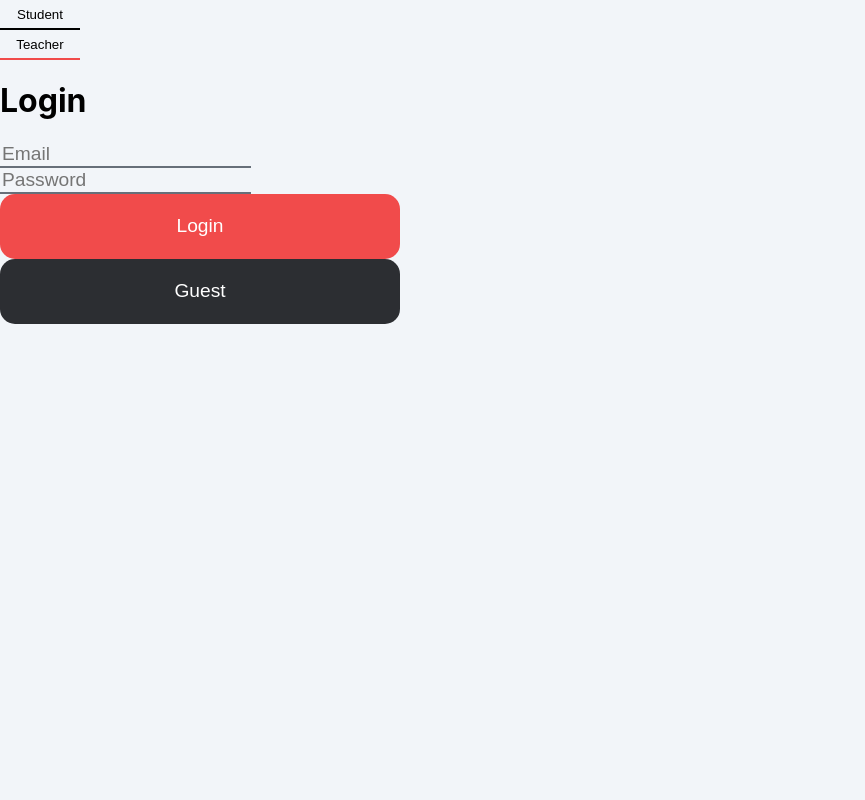
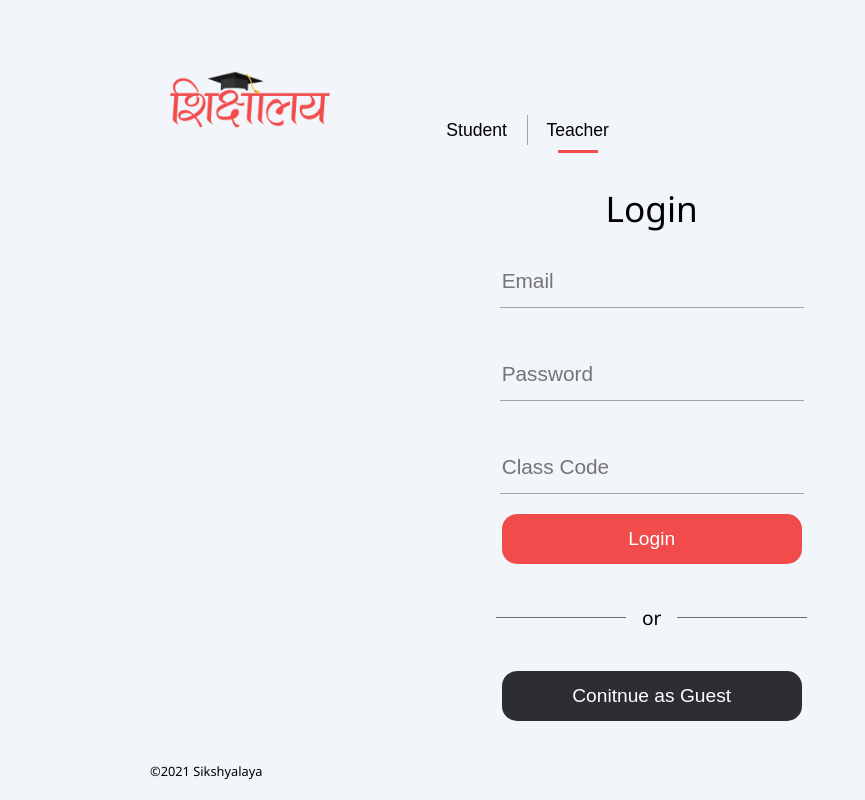
Before and after one commit to arpandaze/sikshyalaya, a React (Create React App) app in the folder frontend/: page /login in a window 1280 px wide. Both pictures are taken after a click on the button "Teacher". Shown: the whole page, without its empty margins (0-865 px from the left). Built offline with nearby package versions, Linux system fonts and the light colour scheme.

Commit message:
Login Page is finished

```diff
--- a/frontend/src/App.js
+++ b/frontend/src/App.js
@@ -4,10 +4,6 @@ import "./App.css";
 import { Grid } from "@material-ui/core";
 
 function App() {
-  return (
-    <div>
-      <Routes />
-    </div>
-  );
+  return <Routes />;
 }
 export default App;
--- a/frontend/src/components/Button.jsx
+++ b/frontend/src/components/Button.jsx
@@ -3,6 +3,7 @@ import React from "react";
 const buttonStyles = {
   outline: "none",
   border: "none",
+  cursor: "pointer",
 };
 
 const Button = ({ name, colorStyles, ...rest }) => {
--- /dev/null
+++ b/frontend/src/components/Image.jsx
@@ -0,0 +1,14 @@
+import React, { useState } from "react";
+
+const styleSheet = {
+  image: {
+    width: "100%",
+    height: "100%",
+  },
+};
+
+const Image = ({ src, alt, ...rest }) => {
+  return <img {...rest} src={src} alt={alt} style={styleSheet.image} />;
+};
+
+export default Image;
--- a/frontend/src/components/Tab.jsx
+++ b/frontend/src/components/Tab.jsx
@@ -1,19 +1,41 @@
 import React from "react";
 import theme from "../utils/colors";
+import Button from "./Button";
 
 const styleSheet = {
+  container: {
+    width: "100px",
+    height: "60px",
+  },
+  button: {
+    width: "100px",
+    height: "60px",
+    outline: "none",
+    border: "none",
+    fontSize: "1.1em",
+    cursor: "pointer",
+    backgroundColor: "transparent",
+  },
   line: {
-    width: "50px",
+    width: "40px",
     height: "3px",
     backgroundColor: theme.red4,
+    margin: "-10px auto",
   },
 };
 
-const Tab = ({ name, active, onClick, ...rest }) => {
+const Tab = ({ name, active, onButtonClick, ...rest }) => {
   return (
-    <div>
-      <a>{name}</a>
-      {active ? <div style={styleSheet.line}></div> : <div></div>}
+    <div style={styleSheet.container}>
+      <button
+        {...rest}
+        id={name}
+        onClick={onButtonClick}
+        style={styleSheet.button}
+      >
+        {name}
+      </button>
+      {active ? <div style={styleSheet.line}></div> : <></>}
     </div>
   );
 };
--- a/frontend/src/index.css
+++ b/frontend/src/index.css
@@ -5,9 +5,7 @@
 
 body {
   margin: 0;
-  font-family: -apple-system, BlinkMacSystemFont, "Segoe UI", "Roboto", "Oxygen",
-    "Ubuntu", "Cantarell", "Fira Sans", "Droid Sans", "Helvetica Neue",
-    sans-serif;
+  font-family: "Segoe UI";
   -webkit-font-smoothing: antialiased;
   -moz-osx-font-smoothing: grayscale;
   background-color: #f2f5f9;
--- a/frontend/src/views/Login/Login.jsx
+++ b/frontend/src/views/Login/Login.jsx
@@ -4,18 +4,42 @@ import Button from "../../components/Button";
 import theme from "../../utils/colors";
 import * as yup from "yup";
 import Tab from "../../components/Tab";
+import StudentLoginBox from "./StudentLoginBox";
+import TeacherLoginBox from "./TeacherLoginBox";
+import Grid from "@material-ui/core/Grid";
+import logo from "../../assets/logo.png";
+import Image from "../../components/Image";
 
 const styleSheet = {
-  tabButton: {
-    width: "80px",
-    height: "30px",
-    backgroundColor: "transparent",
+  root: {
+    flexGrow: "1",
   },
-  tabActiveButton: {
-    width: "80px",
-    height: "30px",
-    backgroundColor: "transparent",
-    borderBottom: "2px solid " + theme.red4,
+  logoBox: {
+    width: "200px",
+    position: "absolute",
+    top: "50px",
+    left: "150px",
+  },
+  copyrightText: {
+    width: "250px",
+    position: "absolute",
+    left: "150px",
+    bottom: "20px",
+    fontSize: "0.8em",
+  },
+  loginBoxContainer: {
+    minHeight: "100vh",
+  },
+  loginBox: {
+    width: "450px",
+    height: "600px",
+  },
+  loginLabel: {
+    fontWeight: "normal",
+    fontSize: "2.2em",
+  },
+  tabs: {
+    display: "flex",
   },
   loginButton: {
     width: "400px",
@@ -41,75 +65,96 @@ const styleSheet = {
     background: "transparent",
   },
   inputLabel: { fontSize: "1.2em" },
+  lineVertical: {
+    width: "1px",
+    height: "30px",
+    backgroundColor: theme.grey2,
+    margin: "0px auto",
+  },
 };
-const validationSchema = yup.object({
-  email: yup
-    .string("Enter your email")
-    .email("Enter a valid email")
-    .required("Email is required"),
-  password: yup
-    .string("Enter your password")
-    .min(4, "Minimum 4 characters")
-    .required("Password is required"),
-});
+
 const Login = () => {
-  const [active, setActive] = useState(1);
+  const [active, setActive] = useState(0);
   return (
-    <div>
-      <div>
-        <div>
-          <Button
+    <Grid
+      container
+      direction="row"
+      justify="center"
+      alignItems="center"
+      style={styleSheet.root}
+    >
+      <Grid item sm={4}>
+        <Grid
+          container
+          direction="column"
+          justify="flex-start"
+          alignItems="center"
+          spacing={0}
+        >
+          <Grid item style={styleSheet.logoBox}>
+            <Image src={logo} alt={{ logo }} />
+          </Grid>
+          <Grid container item style={styleSheet.copyrightText}>
+            <a>©2021 Sikshyalaya</a>
+          </Grid>
+        </Grid>
+      </Grid>
+      <Grid item sm={4}>
+        <Grid
+          container
+          direction="column"
+          justify="center"
+          alignItems="center"
+          style={styleSheet.loginBoxContainer}
+        >
+          <Grid item style={styleSheet.loginBox}>
+            <Grid
+              container
+              direction="row"
+              justify="flex-start"
+              alignItems="center"
+            >
+              <Grid item>
+                <Tab
                   name="Student"
-            onClick={() => {
-              setActive(active ? 0 : 1);
+                  active={active ? 0 : 1}
+                  onButtonClick={() => {
+                    setActive(active ? 0 : 0);
                   }}
-            colorStyles={
-              active ? styleSheet.tabActiveButton : styleSheet.tabButton
-            }
                 />
-          <Button
+              </Grid>
+
+              <Grid item>
+                <div style={styleSheet.lineVertical}></div>
+              </Grid>
+              <Grid item>
+                <Tab
                   name="Teacher"
-            onClick={() => {
-              setActive(active ? 0 : 1);
+                  active={active ? 1 : 0}
+                  onButtonClick={() => {
+                    setActive(active ? 1 : 1);
                   }}
-            colorStyles={
-              active ? styleSheet.tabButton : styleSheet.tabActiveButton
-            }
                 />
-        </div>
-        <h1>Login</h1>
-        <Formik
-          initialValues={{
-            email: "",
-            password: "",
-          }}
-          validationSchema={validationSchema}
-          //   onSubmit={async (values) => {
-          //     await new Promise((r) => setTimeout(r, 500));
-          //     alert(JSON.stringify(values, null, 2));
-          //   }}
+              </Grid>
+            </Grid>
+            <Grid
+              container
+              spacing={4}
+              direction="row"
+              justify="center"
+              alignItems="center"
             >
-          <Form>
-            <Field
-              id="email"
-              name="email"
-              placeholder="Email"
-              style={styleSheet.inputButton}
-            />
-            <br />
-            <Field
-              type="password"
-              id="password"
-              name="password"
-              placeholder="Password"
-              style={styleSheet.inputButton}
-            />
-            <Button name="Login" colorStyles={styleSheet.loginButton} />
-            <Button name="Guest" colorStyles={styleSheet.guestButton} />
-          </Form>
-        </Formik>
-      </div>
-    </div>
+              <Grid item>
+                <h1 style={styleSheet.loginLabel}>Login</h1>
+              </Grid>
+            </Grid>
+
+            {active ? <TeacherLoginBox /> : <StudentLoginBox />}
+          </Grid>
+        </Grid>
+      </Grid>
+      <Grid item sm={4}></Grid>
+    </Grid>
   );
 };
 
--- /dev/null
+++ b/frontend/src/views/Login/StudentLoginBox.jsx
@@ -0,0 +1,144 @@
+import { Formik, Field, Form } from "formik";
+import Button from "../../components/Button";
+import theme from "../../utils/colors";
+import * as yup from "yup";
+import Grid from "@material-ui/core/Grid";
+
+import React from "react";
+
+const styleSheet = {
+  loginButton: {
+    width: "300px",
+    height: "50px",
+    backgroundColor: theme.red4,
+    color: theme.white,
+    borderRadius: "15px",
+    fontSize: "1.2em",
+  },
+  guestButton: {
+    width: "300px",
+    height: "50px",
+    backgroundColor: theme.black,
+    color: theme.white,
+    borderRadius: "15px",
+    fontSize: "1.2em",
+  },
+  inputButton: {
+    outline: "none",
+    border: "none",
+    width: "300px",
+    height: "50px",
+    borderBottom: "1px solid " + theme.grey2,
+    fontSize: "1.3em",
+    background: "transparent",
+  },
+  line: {
+    width: "130px",
+    height: "1px",
+    backgroundColor: theme.grey2,
+    margin: "0px auto",
+  },
+  inputLabel: { fontSize: "1.2em" },
+};
+const validationSchema = yup.object({
+  email: yup
+    .string("Enter your email")
+    .email("Enter a valid email")
+    .required("Email is required"),
+  password: yup
+    .string("Enter your password")
+    .min(4, "Minimum 4 characters")
+    .required("Password is required"),
+});
+const StudentLoginBox = () => {
+  return (
+    <Grid
+      container
+      direction="column"
+      justify="center"
+      alignItems="center"
+      style={styleSheet.loginBoxContainer}
+    >
+      <Grid item>
+        <Formik
+          initialValues={{
+            email: "",
+            password: "",
+          }}
+          validationSchema={validationSchema}
+          //   onSubmit={async (values) => {
+          //     await new Promise((r) => setTimeout(r, 500));
+          //     alert(JSON.stringify(values, null, 2));
+          //   }}
+        >
+          <Form>
+            <Grid
+              container
+              spacing={5}
+              direction="column"
+              justify="center"
+              alignItems="center"
+            >
+              <Grid item spacing={10}>
+                <Field
+                  id="email"
+                  name="email"
+                  placeholder="Email"
+                  style={styleSheet.inputButton}
+                />
+              </Grid>
+
+              <Grid item spacing={10}>
+                <Field
+                  type="password"
+                  id="password"
+                  name="password"
+                  placeholder="Password"
+                  style={styleSheet.inputButton}
+                />
+              </Grid>
+            </Grid>
+            <Grid
+              container
+              spacing={5}
+              direction="column"
+              justify="center"
+              alignItems="center"
+            >
+              <Grid item spacing={10}>
+                <Button name="Login" colorStyles={styleSheet.loginButton} />
+              </Grid>
+              <Grid item spacing={10}>
+                <Grid
+                  container
+                  spacing={2}
+                  direction="row"
+                  justify="center"
+                  alignItems="center"
+                >
+                  <Grid item>
+                    <div style={styleSheet.line}></div>
+                  </Grid>
+                  <Grid item>
+                    <a style={{ fontSize: "1.2em" }}>or</a>
+                  </Grid>
+                  <Grid item>
+                    <div style={styleSheet.line}></div>
+                  </Grid>
+                </Grid>
+              </Grid>
+              <Grid item spacing={10}>
+                <Button
+                  name="Conitnue as Guest"
+                  colorStyles={styleSheet.guestButton}
+                />
+              </Grid>
+            </Grid>
+          </Form>
+        </Formik>
+      </Grid>
+    </Grid>
+  );
+};
+
+export default StudentLoginBox;
--- /dev/null
+++ b/frontend/src/views/Login/TeacherLoginBox.jsx
@@ -0,0 +1,158 @@
+import { Formik, Field, Form } from "formik";
+import Button from "../../components/Button";
+import theme from "../../utils/colors";
+import * as yup from "yup";
+import Grid from "@material-ui/core/Grid";
+
+import React from "react";
+
+const styleSheet = {
+  loginButton: {
+    width: "300px",
+    height: "50px",
+    backgroundColor: theme.red4,
+    color: theme.white,
+    borderRadius: "15px",
+    fontSize: "1.2em",
+  },
+  guestButton: {
+    width: "300px",
+    height: "50px",
+    backgroundColor: theme.black,
+    color: theme.white,
+    borderRadius: "15px",
+    fontSize: "1.2em",
+  },
+  inputButton: {
+    outline: "none",
+    border: "none",
+    width: "300px",
+    height: "50px",
+    borderBottom: "1px solid " + theme.grey2,
+    fontSize: "1.3em",
+    background: "transparent",
+  },
+  line: {
+    width: "130px",
+    height: "1px",
+    backgroundColor: theme.grey1,
+    margin: "0px auto",
+  },
+  inputLabel: { fontSize: "1.2em" },
+};
+const validationSchema = yup.object({
+  email: yup
+    .string("Enter your email")
+    .email("Enter a valid email")
+    .required("Email is required"),
+  password: yup
+    .string("Enter your password")
+    .min(4, "Minimum 4 characters")
+    .required("Password is required"),
+  classCode: yup
+    .string("Enter the Class Code")
+    .min(6, "Minimum 6 characters")
+    .required("Class Code is required"),
+});
+const TeacherLoginBox = () => {
+  return (
+    <Grid
+      container
+      direction="column"
+      justify="center"
+      alignItems="center"
+      style={styleSheet.loginBoxContainer}
+    >
+      <Grid item>
+        <Formik
+          initialValues={{
+            email: "",
+            password: "",
+          }}
+          validationSchema={validationSchema}
+          //   onSubmit={async (values) => {
+          //     await new Promise((r) => setTimeout(r, 500));
+          //     alert(JSON.stringify(values, null, 2));
+          //   }}
+        >
+          <Form>
+            <Grid
+              container
+              spacing={5}
+              direction="column"
+              justify="center"
+              alignItems="center"
+            >
+              <Grid item spacing={10}>
+                <Field
+                  id="email"
+                  name="email"
+                  placeholder="Email"
+                  style={styleSheet.inputButton}
+                />
+              </Grid>
+
+              <Grid item spacing={10}>
+                <Field
+                  type="password"
+                  id="password"
+                  name="password"
+                  placeholder="Password"
+                  style={styleSheet.inputButton}
+                />
+              </Grid>
+
+              <Grid item spacing={10}>
+                <Field
+                  type="classCode"
+                  id="classCode"
+                  name="classCode"
+                  placeholder="Class Code"
+                  style={styleSheet.inputButton}
+                />
+              </Grid>
+            </Grid>
+            <Grid
+              container
+              spacing={5}
+              direction="column"
+              justify="center"
+              alignItems="center"
+            >
+              <Grid item spacing={10}>
+                <Button name="Login" colorStyles={styleSheet.loginButton} />
+              </Grid>
+              <Grid item spacing={10}>
+                <Grid
+                  container
+                  spacing={2}
+                  direction="row"
+                  justify="center"
+                  alignItems="center"
+                >
+                  <Grid item>
+                    <div style={styleSheet.line}></div>
+                  </Grid>
+                  <Grid item>
+                    <a style={{ fontSize: "1.2em" }}>or</a>
+                  </Grid>
+                  <Grid item>
+                    <div style={styleSheet.line}></div>
+                  </Grid>
+                </Grid>
+              </Grid>
+              <Grid item spacing={10}>
+                <Button
+                  name="Conitnue as Guest"
+                  colorStyles={styleSheet.guestButton}
+                />
+              </Grid>
+            </Grid>
+          </Form>
+        </Formik>
+      </Grid>
+    </Grid>
+  );
+};
+
+export default TeacherLoginBox;
--- /dev/null
+++ b/package.json
@@ -0,0 +1,6 @@
+{
+  "dependencies": {
+    "react-addons-css-transition-group": "^15.6.2",
+    "react-transition-group": "^4.4.1"
+  }
+}
```
Also changed, not shown: frontend/src/assets/logo.png (added), 1 other file (tests, documents, lock files or other folders). Lines whose indentation alone changed are shown as unchanged.
